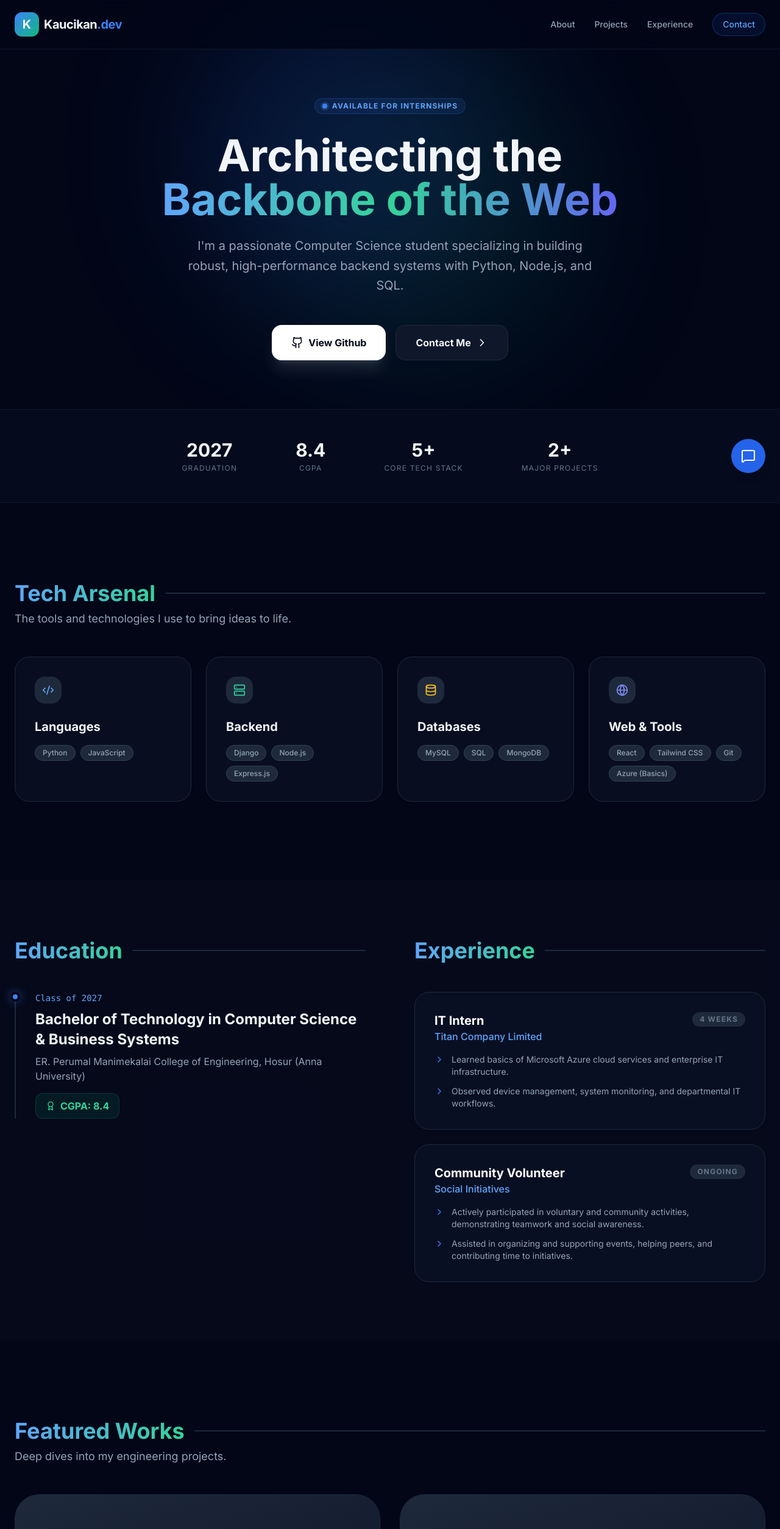
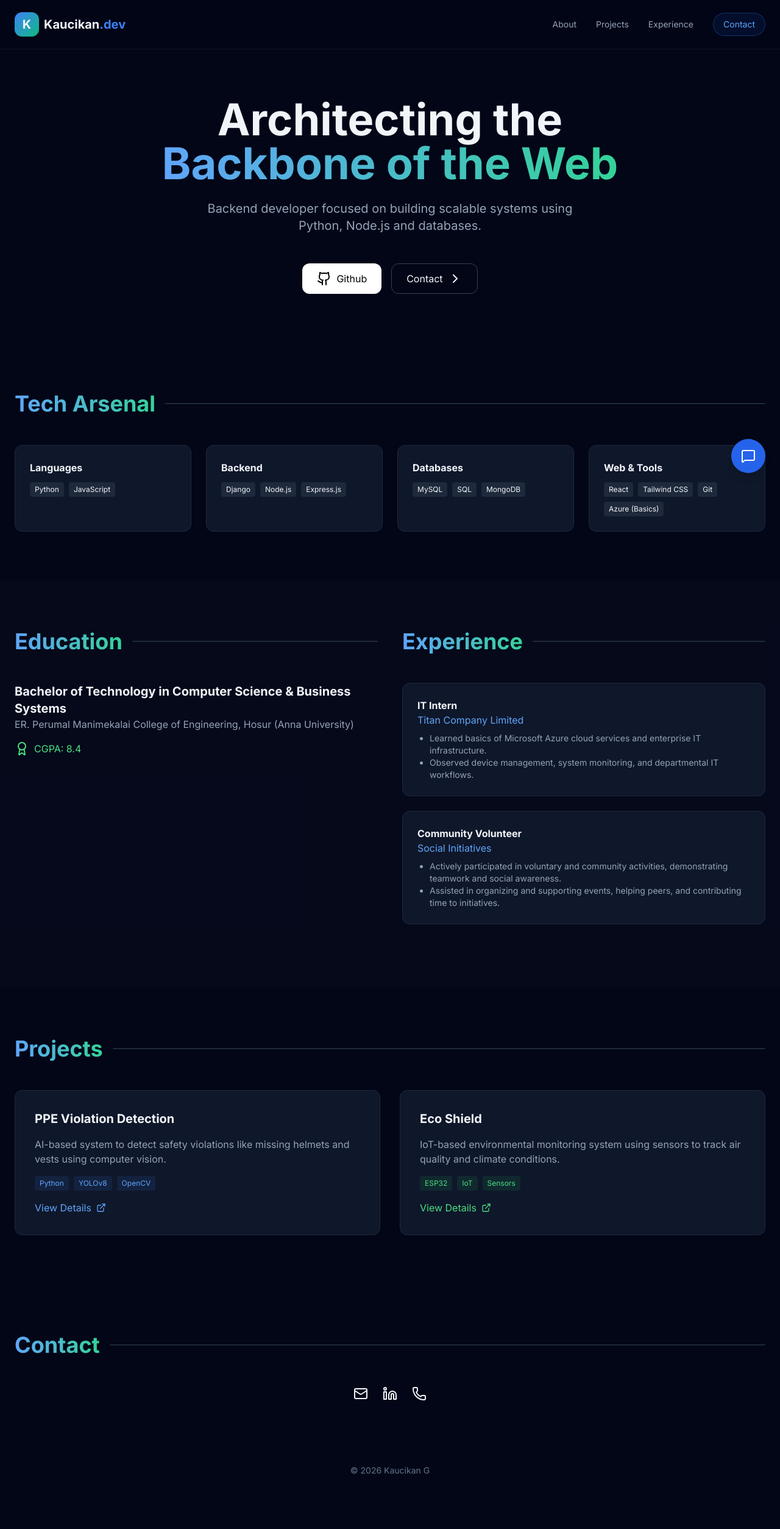
Before and after one commit to Kaucikan/Kaucikan-G---Resume, a React (Vite) app: page / in a window 1280 px wide. Shown: the top 2508 px of the page at 61% size. After the commit the page ends 2446 px from the top, so only its background shows below. Built offline with nearby package versions, Linux system fonts and the light colour scheme.

Commit message:
Update App.tsx

```diff
--- a/App.tsx
+++ b/App.tsx
@@ -1,4 +1,3 @@
-
 import React from 'react';
 import {
   Github,
@@ -6,126 +5,76 @@ import {
   Mail,
   Phone,
   MapPin,
-  Terminal,
   ChevronRight,
   ExternalLink,
-  Code2,
-  Calendar,
   Award
 } from 'lucide-react';
-import { PERSONAL_INFO, PROJECTS, SKILLS, EXPERIENCES, EDUCATION } from './constants';
+
+import { PERSONAL_INFO, SKILLS, EXPERIENCES, EDUCATION } from './constants';
 import SectionHeading from './components/SectionHeading';
 import ChatWidget from './components/ChatWidget';
 
 const App: React.FC = () => {
   return (
     <div className="min-h-screen bg-slate-950 text-slate-100 selection:bg-blue-500/30">
-      {/* Navigation */}
+
+      {/* Navbar */}
       <nav className="fixed top-0 w-full z-40 bg-slate-950/80 backdrop-blur-md border-b border-slate-900">
         <div className="max-w-7xl mx-auto px-6 h-20 flex items-center justify-between">
           <div className="flex items-center gap-2">
             <div className="w-10 h-10 bg-gradient-to-br from-blue-500 to-emerald-500 rounded-xl flex items-center justify-center font-bold text-xl">
               K
             </div>
-            <span className="font-bold text-xl tracking-tight hidden sm:block">Kaucikan<span className="text-blue-500">.dev</span></span>
+            <span className="font-bold text-xl hidden sm:block">
+              Kaucikan<span className="text-blue-500">.dev</span>
+            </span>
           </div>
-          <div className="flex items-center gap-8 text-sm font-medium text-slate-400">
-            <a href="#about" className="hover:text-white transition-colors">About</a>
-            <a href="#projects" className="hover:text-white transition-colors">Projects</a>
-            <a href="#experience" className="hover:text-white transition-colors">Experience</a>
-            <a href="#contact" className="px-4 py-2 bg-blue-600/10 hover:bg-blue-600/20 text-blue-400 rounded-full border border-blue-500/30 transition-all">
+
+          <div className="flex items-center gap-8 text-sm text-slate-400">
+            <a href="#about" className="hover:text-white">About</a>
+            <a href="#projects" className="hover:text-white">Projects</a>
+            <a href="#experience" className="hover:text-white">Experience</a>
+            <a href="#contact" className="px-4 py-2 bg-blue-600/10 text-blue-400 rounded-full border border-blue-500/30">
               Contact
             </a>
           </div>
         </div>
       </nav>
 
-      {/* Hero Section */}
-      <section className="relative pt-40 pb-20 px-6 overflow-hidden">
-        {/* Abstract Background Gradients */}
-        <div className="absolute top-0 left-1/2 -translate-x-1/2 w-full h-[600px] pointer-events-none opacity-20">
-          <div className="absolute top-0 left-1/4 w-[500px] h-[500px] bg-blue-600 rounded-full mix-blend-screen filter blur-[120px] animate-pulse"></div>
-          <div className="absolute bottom-0 right-1/4 w-[500px] h-[500px] bg-emerald-600 rounded-full mix-blend-screen filter blur-[120px] animate-pulse" style={{ animationDelay: '1s' }}></div>
-        </div>
-
-        <div className="max-w-5xl mx-auto relative z-10 text-center">
-          <div className="inline-flex items-center gap-2 px-3 py-1 rounded-full bg-blue-500/10 border border-blue-500/20 text-blue-400 text-xs font-bold uppercase tracking-widest mb-8">
-            <span className="relative flex h-2 w-2">
-              <span className="animate-ping absolute inline-flex h-full w-full rounded-full bg-blue-400 opacity-75"></span>
-              <span className="relative inline-flex rounded-full h-2 w-2 bg-blue-500"></span>
-            </span>
-            Available for Internships
-          </div>
-          <h1 className="text-5xl md:text-7xl font-bold mb-6 leading-tight">
+      {/* Hero */}
+      <section className="pt-40 pb-20 text-center px-6">
+        <h1 className="text-5xl md:text-7xl font-bold mb-6">
           Architecting the <br />
-            <span className="bg-gradient-to-r from-blue-400 via-emerald-400 to-indigo-500 bg-clip-text text-transparent">
+          <span className="bg-gradient-to-r from-blue-400 to-emerald-400 bg-clip-text text-transparent">
             Backbone of the Web
           </span>
         </h1>
-          <p className="text-xl text-slate-400 max-w-2xl mx-auto mb-12 leading-relaxed">
-            I'm a passionate Computer Science student specializing in building robust,
-            high-performance backend systems with Python, Node.js, and SQL.
+
+        <p className="text-xl text-slate-400 max-w-2xl mx-auto mb-12">
+          Backend developer focused on building scalable systems using Python, Node.js and databases.
         </p>
-          <div className="flex flex-wrap justify-center gap-4">
-            <a
-              href={PERSONAL_INFO.github}
-              target="_blank"
-              className="px-8 py-4 bg-white text-slate-950 rounded-2xl font-bold hover:bg-slate-200 transition-all flex items-center gap-2 shadow-xl shadow-white/10"
-            >
-              <Github className="w-5 h-5" /> View Github
+
+        <div className="flex justify-center gap-4">
+          <a href={PERSONAL_INFO.github} target="_blank" className="px-6 py-3 bg-white text-black rounded-xl flex items-center gap-2">
+            <Github /> Github
           </a>
-            <a
-              href="#contact"
-              className="px-8 py-4 bg-slate-900 border border-slate-800 rounded-2xl font-bold hover:bg-slate-800 transition-all flex items-center gap-2"
-            >
-              Contact Me <ChevronRight className="w-5 h-5" />
+          <a href="#contact" className="px-6 py-3 border border-slate-700 rounded-xl flex items-center gap-2">
+            Contact <ChevronRight />
           </a>
-          </div>
         </div>
       </section>
 
-      {/* Stats/Highlight Strip */}
-      <section className="py-12 px-6 border-y border-slate-900 bg-slate-900/30">
-        <div className="max-w-7xl mx-auto flex flex-wrap justify-center gap-12 md:gap-24">
-          <div className="text-center">
-            <div className="text-3xl font-bold mb-1">2027</div>
-            <div className="text-xs text-slate-500 uppercase tracking-widest">Graduation</div>
-          </div>
-          <div className="text-center">
-            <div className="text-3xl font-bold mb-1">8.4</div>
-            <div className="text-xs text-slate-500 uppercase tracking-widest">CGPA</div>
-          </div>
-          <div className="text-center">
-            <div className="text-3xl font-bold mb-1">5+</div>
-            <div className="text-xs text-slate-500 uppercase tracking-widest">Core Tech Stack</div>
-          </div>
-          <div className="text-center">
-            <div className="text-3xl font-bold mb-1">2+</div>
-            <div className="text-xs text-slate-500 uppercase tracking-widest">Major Projects</div>
-          </div>
-        </div>
-      </section>
-
-      {/* Skills Section */}
-      <section id="about" className="py-32 px-6">
+      {/* Skills */}
+      <section id="about" className="py-20 px-6">
         <div className="max-w-7xl mx-auto">
-          <SectionHeading
-            title="Tech Arsenal"
-            subtitle="The tools and technologies I use to bring ideas to life."
-          />
-          <div className="grid grid-cols-1 sm:grid-cols-2 lg:grid-cols-4 gap-6">
+          <SectionHeading title="Tech Arsenal" />
+          <div className="grid grid-cols-2 md:grid-cols-4 gap-6">
             {SKILLS.map((skill, i) => (
-              <div
-                key={i}
-                className="group p-8 rounded-3xl bg-slate-900/50 border border-slate-800 hover:border-blue-500/50 transition-all hover:bg-slate-900"
-              >
-                <div className="p-3 bg-slate-800 rounded-2xl w-fit mb-6 group-hover:bg-blue-500/10 group-hover:scale-110 transition-all">
-                  {skill.icon}
-                </div>
-                <h3 className="text-xl font-bold mb-4">{skill.category}</h3>
+              <div key={i} className="p-6 bg-slate-900 rounded-xl border border-slate-800">
+                <h3 className="font-bold mb-3">{skill.category}</h3>
                 <div className="flex flex-wrap gap-2">
                   {skill.items.map((item, j) => (
-                    <span key={j} className="px-3 py-1 rounded-full bg-slate-800 text-slate-400 text-xs font-medium border border-slate-700">
+                    <span key={j} className="text-xs bg-slate-800 px-2 py-1 rounded">
                       {item}
                     </span>
                   ))}
@@ -136,144 +85,105 @@ const App: React.FC = () => {
         </div>
       </section>
 
-      {/* Education & Experience */}
-      <section className="py-24 px-6 bg-slate-900/20">
-        <div className="max-w-7xl mx-auto grid grid-cols-1 lg:grid-cols-2 gap-20">
-          {/* Education */}
+      {/* Education + Experience */}
+      <section className="py-20 px-6 bg-slate-900/20">
+        <div className="max-w-7xl mx-auto grid md:grid-cols-2 gap-10">
+
           <div>
             <SectionHeading title="Education" />
-            <div className="relative pl-8 border-l-2 border-slate-800 space-y-12">
-              <div className="relative">
-                <div className="absolute -left-[41px] top-0 w-4 h-4 rounded-full bg-blue-500 border-4 border-slate-950 shadow-[0_0_15px_rgba(59,130,246,0.5)]"></div>
-                <div className="text-blue-400 font-mono text-sm mb-2">Class of {EDUCATION.graduation}</div>
-                <h3 className="text-2xl font-bold mb-2 leading-snug">{EDUCATION.degree}</h3>
-                <p className="text-slate-400 mb-4">{EDUCATION.institution}</p>
-                <div className="inline-flex items-center gap-2 px-4 py-2 bg-emerald-500/10 border border-emerald-500/20 text-emerald-400 rounded-xl font-bold">
-                  <Award className="w-4 h-4" /> CGPA: {EDUCATION.cgpa}
-                </div>
-              </div>
+            <h3 className="text-xl font-bold">{EDUCATION.degree}</h3>
+            <p className="text-slate-400">{EDUCATION.institution}</p>
+            <div className="mt-4 flex items-center gap-2 text-green-400">
+              <Award /> CGPA: {EDUCATION.cgpa}
             </div>
           </div>
 
-          {/* Experience */}
           <div id="experience">
             <SectionHeading title="Experience" />
-            <div className="space-y-6">
             {EXPERIENCES.map((exp, i) => (
-                <div key={i} className="p-8 rounded-3xl bg-slate-900/50 border border-slate-800 hover:bg-slate-900 transition-all">
-                  <div className="flex justify-between items-start mb-4">
-                    <div>
-                      <h3 className="text-xl font-bold text-white">{exp.role}</h3>
-                      <p className="text-blue-400 font-medium">{exp.company}</p>
-                    </div>
-                    <span className="text-xs font-bold text-slate-500 uppercase tracking-widest bg-slate-800 px-3 py-1 rounded-full">
-                      {exp.duration}
-                    </span>
-                  </div>
-                  <ul className="space-y-3">
-                    {exp.details.map((detail, j) => (
-                      <li key={j} className="flex gap-3 text-slate-400 text-sm">
-                        <ChevronRight className="w-4 h-4 text-blue-500 shrink-0 mt-0.5" />
-                        {detail}
-                      </li>
+              <div key={i} className="mb-6 p-6 bg-slate-900 rounded-xl border border-slate-800">
+                <h3 className="font-bold">{exp.role}</h3>
+                <p className="text-blue-400">{exp.company}</p>
+                <ul className="text-sm mt-2 text-slate-400 list-disc pl-5">
+                  {exp.details.map((d, j) => (
+                    <li key={j}>{d}</li>
                   ))}
                 </ul>
               </div>
             ))}
           </div>
+
+        </div>
+      </section>
+
+      {/* ✅ Updated Projects Section */}
+      <section id="projects" className="py-20 px-6">
+        <div className="max-w-7xl mx-auto">
+          <SectionHeading title="Projects" />
+
+          <div className="grid md:grid-cols-2 gap-8">
+
+            {/* PPE */}
+            <div className="p-8 bg-slate-900 rounded-xl border border-slate-800">
+              <h3 className="text-xl font-bold mb-4">PPE Violation Detection</h3>
+
+              <p className="text-slate-400 mb-4">
+                AI-based system to detect safety violations like missing helmets and vests using computer vision.
+              </p>
+
+              <div className="flex gap-2 flex-wrap mb-4">
+                {["Python", "YOLOv8", "OpenCV"].map((t, i) => (
+                  <span key={i} className="text-xs bg-blue-500/10 px-2 py-1 rounded text-blue-400">
+                    {t}
+                  </span>
+                ))}
+              </div>
+
+              <button className="flex items-center gap-2 text-blue-400">
+                View Details <ExternalLink size={16} />
+              </button>
+            </div>
+
+            {/* Eco Shield */}
+            <div className="p-8 bg-slate-900 rounded-xl border border-slate-800">
+              <h3 className="text-xl font-bold mb-4">Eco Shield</h3>
+
+              <p className="text-slate-400 mb-4">
+                IoT-based environmental monitoring system using sensors to track air quality and climate conditions.
+              </p>
+
+              <div className="flex gap-2 flex-wrap mb-4">
+                {["ESP32", "IoT", "Sensors"].map((t, i) => (
+                  <span key={i} className="text-xs bg-green-500/10 px-2 py-1 rounded text-green-400">
+                    {t}
+                  </span>
+                ))}
+              </div>
+
+              <button className="flex items-center gap-2 text-green-400">
+                View Details <ExternalLink size={16} />
+              </button>
+            </div>
+
           </div>
         </div>
       </section>
 
-      {/* Projects Section */}
-      <section id="projects" className="py-32 px-6">
-        <div className="max-w-7xl mx-auto">
-          <SectionHeading
-            title="Featured Works"
-            subtitle="Deep dives into my engineering projects."
-          />
-          <div className="grid grid-cols-1 md:grid-cols-2 gap-8">
-            {PROJECTS.map((project, i) => (
-              <div key={i} className="group relative rounded-[2.5rem] bg-slate-900 border border-slate-800 overflow-hidden hover:border-blue-500/50 transition-all">
-                <div className="h-48 bg-gradient-to-br from-slate-800 to-slate-900 flex items-center justify-center text-7xl group-hover:scale-105 transition-transform">
-                  {project.icon}
-                </div>
-                <div className="p-10">
-                  <div className="flex gap-2 mb-6">
-                    {project.tech.map((t, j) => (
-                      <span key={j} className="px-3 py-1 bg-blue-500/10 border border-blue-500/20 text-blue-400 rounded-full text-[10px] font-bold uppercase tracking-wider">
-                        {t}
-                      </span>
-                    ))}
-                  </div>
-                  <h3 className="text-2xl font-bold mb-4">{project.title}</h3>
-                  <div className="space-y-3 mb-8">
-                    {project.description.map((d, k) => (
-                      <p key={k} className="text-slate-400 text-sm leading-relaxed">
-                        {d}
-                      </p>
-                    ))}
-                  </div>
-                  <button className="flex items-center gap-2 text-sm font-bold text-white hover:text-blue-400 transition-colors">
-                    View Project Details <ExternalLink className="w-4 h-4" />
-                  </button>
-                </div>
-              </div>
-            ))}
-          </div>
+      {/* Contact */}
+      <section id="contact" className="py-20 px-6 text-center">
+        <SectionHeading title="Contact" />
+
+        <div className="flex justify-center gap-6 mt-6">
+          <a href={`mailto:${PERSONAL_INFO.email}`}><Mail /></a>
+          <a href={PERSONAL_INFO.linkedin}><Linkedin /></a>
+          <a href={`tel:${PERSONAL_INFO.phone}`}><Phone /></a>
         </div>
       </section>
 
-      {/* Contact Section */}
-      <section id="contact" className="py-32 px-6 bg-slate-900/40 relative overflow-hidden">
-        <div className="absolute inset-0 bg-blue-600/5 filter blur-[150px] rounded-full pointer-events-none"></div>
-        <div className="max-w-4xl mx-auto text-center relative z-10">
-          <SectionHeading title="Let's Connect" subtitle="I'm always open to discussing new projects, creative ideas or opportunities to be part of your visions." />
-
-          <div className="grid grid-cols-1 md:grid-cols-3 gap-6 mb-16">
-            <a href={`mailto:${PERSONAL_INFO.email}`} className="p-8 rounded-3xl bg-slate-900 border border-slate-800 hover:border-blue-500/50 transition-all hover:-translate-y-1">
-              <Mail className="w-8 h-8 text-blue-400 mx-auto mb-4" />
-              <div className="text-sm font-bold mb-1">Email Me</div>
-              <div className="text-xs text-slate-500 truncate">{PERSONAL_INFO.email}</div>
-            </a>
-            <a href={PERSONAL_INFO.linkedin} target="_blank" className="p-8 rounded-3xl bg-slate-900 border border-slate-800 hover:border-blue-500/50 transition-all hover:-translate-y-1">
-              <Linkedin className="w-8 h-8 text-blue-400 mx-auto mb-4" />
-              <div className="text-sm font-bold mb-1">LinkedIn</div>
-              <div className="text-xs text-slate-500 truncate">Kaucikan G</div>
-            </a>
-            <div className="p-8 rounded-3xl bg-slate-900 border border-slate-800 hover:border-blue-500/50 transition-all hover:-translate-y-1">
-              <MapPin className="w-8 h-8 text-blue-400 mx-auto mb-4" />
-              <div className="text-sm font-bold mb-1">Location</div>
-              <div className="text-xs text-slate-500 truncate">{PERSONAL_INFO.location}</div>
-            </div>
-          </div>
-
-          <div className="p-12 rounded-[3rem] bg-gradient-to-br from-blue-600 to-indigo-700 text-white text-left shadow-2xl shadow-blue-900/20">
-            <h3 className="text-3xl font-bold mb-6">Ready to build something great?</h3>
-            <p className="text-blue-100 text-lg mb-10 max-w-xl">
-              Currently seeking an entry-level backend position or internship.
-              Feel free to reach out directly or chat with my AI assistant for more details!
-            </p>
-            <div className="flex flex-wrap gap-4">
-              <a href={`tel:${PERSONAL_INFO.phone}`} className="px-8 py-4 bg-white text-blue-700 rounded-2xl font-bold flex items-center gap-2 hover:bg-slate-100 transition-all">
-                <Phone className="w-5 h-5" /> {PERSONAL_INFO.phone}
-              </a>
-              <button className="px-8 py-4 bg-blue-800/40 border border-white/20 rounded-2xl font-bold backdrop-blur-sm hover:bg-blue-800/60 transition-all">
-                Get Resume PDF
-              </button>
-            </div>
-          </div>
-        </div>
-      </section>
-
-      {/* Footer */}
-      <footer className="py-12 px-6 border-t border-slate-900 text-center text-slate-500 text-sm">
-        <div className="max-w-7xl mx-auto">
-          <p>© {new Date().getFullYear()} Kaucikan G.</p>
-        </div>
+      <footer className="py-6 text-center text-sm text-slate-500">
+        © {new Date().getFullYear()} Kaucikan G
       </footer>
 
-      {/* AI Chat Bot Component */}
       <ChatWidget />
     </div>
   );
```
Lines whose indentation alone changed are shown as unchanged.
